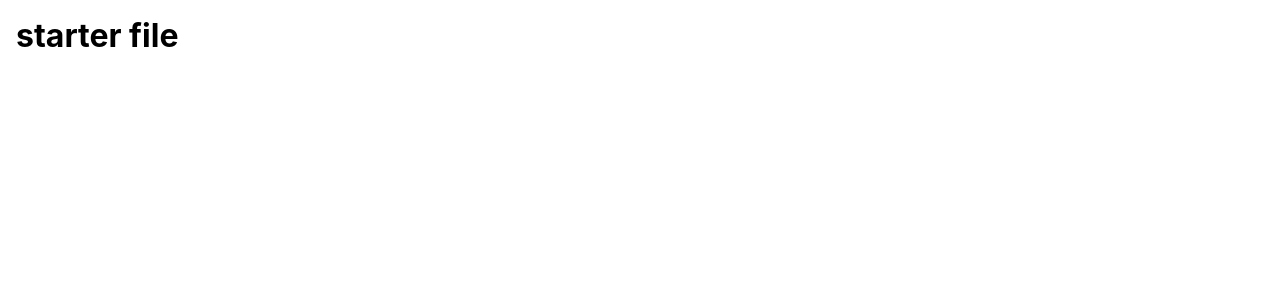
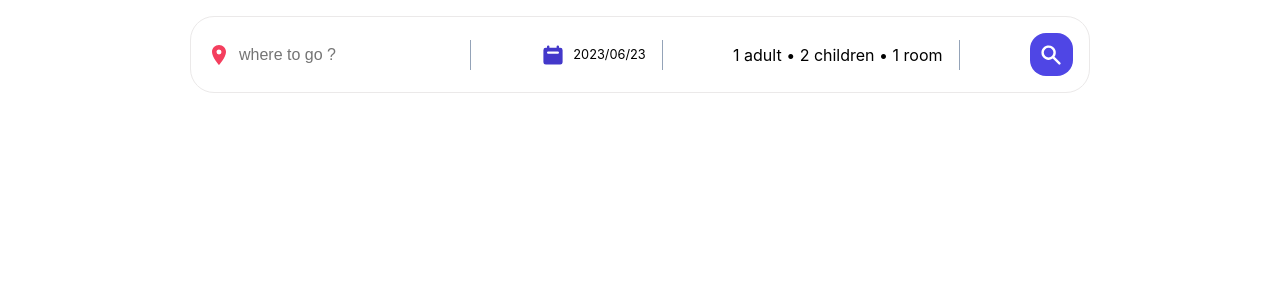
Before and after one commit to AliMoradpour/BookingHotel, a React (Vite) app: page / in a window 1280 px wide. Shown: the top 300 px of the page. Built offline with nearby package versions, Linux system fonts and the light colour scheme.

Commit message:
add header

```diff
--- a/src/App.jsx
+++ b/src/App.jsx
@@ -1,8 +1,13 @@
 
 import "./App.css";
+import Header from "./components/Header/Header";
 
 function App() {
-  return <h1>starter file</h1>
+  return (
+    <div>
+      <Header />
+    </div>
+  )
 }
 
 export default App;
--- /dev/null
+++ b/src/components/Header/Header.jsx
@@ -0,0 +1,43 @@
+import { MdLocationOn } from "react-icons/md";
+import { HiCalendar, HiSearch } from "react-icons/hi";
+import { useState } from "react";
+
+const Header = () => {
+  const [destination, setDestination] = useState("");
+
+  return (
+    <div className="header">
+      <div className="headerSearch">
+        <div className="headerSearchItem">
+          <MdLocationOn className="headerIcon locationIcon" />
+          <input
+            value={destination}
+            onchange={(e) => setDestination(e.target.value)}
+            type="text"
+            placeholder="where to go ?"
+            className="headerSearchInput"
+            name="destination"
+            id="destination"
+          />
+          <span className="seperator"></span>
+        </div>
+        <div className="headerSearchItem">
+          <HiCalendar className="headerIcon dateIcon" />
+          <div className="dateDropDown">2023/06/23</div>
+          <span className="seperator"></span>
+        </div>
+        <div className="headerSearchItem">
+          <div id="optionDropDown">1 adult &bull; 2 children &bull; 1 room</div>
+          <span className="seperator"></span>
+        </div>
+        <div className="headerSearchItem">
+          <button className="headerSearchBtn">
+            <HiSearch className="headerIcon" />
+          </button>
+        </div>
+      </div>
+    </div>
+  );
+};
+
+export default Header;
```
